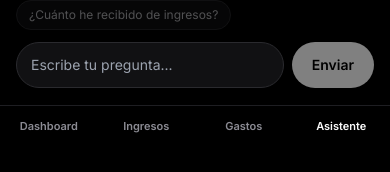
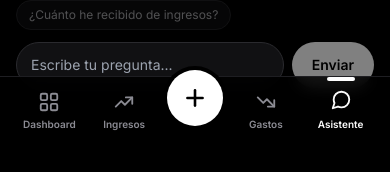
Before and after one commit to UTEC-AII/finzen-webui, a Next.js app: page /assistant in a window 390 px wide. Shown: the part 698-870 px from the top of the page. Built offline with nearby package versions, Linux system fonts and the light colour scheme; no server answers.

Commit message:
Movil: navegacion inferior con iconos, indicador activo y boton flotante +

```diff
--- a/src/components/layout/AppShell.tsx
+++ b/src/components/layout/AppShell.tsx
@@ -2,7 +2,7 @@
 
 import Link from "next/link";
 import { usePathname, useRouter } from "next/navigation";
-import type { ReactNode } from "react";
+import { useState, type ReactNode } from "react";
 import { HeaderControls } from "@/components/layout/HeaderControls";
 import { useUser } from "@/hooks/useUser";
 import { cn } from "@/lib/cn";
@@ -10,12 +10,59 @@ import { GITHUB_URL } from "@/lib/constants";
 import { useI18n } from "@/lib/i18n";
 import { useOpenAIKey } from "@/lib/openai-key";
 
+// Iconos de la navegación inferior (SVG en línea).
+function NavIcon({ href }: { href: string }) {
+  const common = {
+    width: 22,
+    height: 22,
+    viewBox: "0 0 24 24",
+    fill: "none",
+    stroke: "currentColor",
+    strokeWidth: 2,
+    strokeLinecap: "round" as const,
+    strokeLinejoin: "round" as const,
+    "aria-hidden": true,
+  };
+  if (href === "/dashboard") {
+    return (
+      <svg {...common}>
+        <rect x="3" y="3" width="7" height="7" rx="1.5" />
+        <rect x="14" y="3" width="7" height="7" rx="1.5" />
+        <rect x="14" y="14" width="7" height="7" rx="1.5" />
+        <rect x="3" y="14" width="7" height="7" rx="1.5" />
+      </svg>
+    );
+  }
+  if (href === "/incomes") {
+    return (
+      <svg {...common}>
+        <polyline points="3 17 9 11 13 15 21 7" />
+        <polyline points="14 7 21 7 21 14" />
+      </svg>
+    );
+  }
+  if (href === "/expenses") {
+    return (
+      <svg {...common}>
+        <polyline points="3 7 9 13 13 9 21 17" />
+        <polyline points="14 17 21 17 21 10" />
+      </svg>
+    );
+  }
+  return (
+    <svg {...common}>
+      <path d="M21 11.5a8.38 8.38 0 0 1-8.5 8.5 8.5 8.5 0 0 1-3.8-.9L3 21l1.9-5.7a8.5 8.5 0 0 1-.9-3.8A8.38 8.38 0 0 1 12.5 3 8.38 8.38 0 0 1 21 11.5z" />
+    </svg>
+  );
+}
+
 export function AppShell({ children }: { children: ReactNode }) {
   const user = useUser();
   const pathname = usePathname();
   const router = useRouter();
   const { t } = useI18n();
   const { configured } = useOpenAIKey();
+  const [fabOpen, setFabOpen] = useState(false);
 
   const nav = [
     { href: "/dashboard", label: t("nav.dashboard") },
@@ -24,7 +71,6 @@ export function AppShell({ children }: { children: ReactNode }) {
     { href: "/assistant", label: t("nav.assistant") },
   ];
 
-  // El asistente solo está disponible si hay clave de OpenAI configurada.
   const isDisabled = (href: string) => href === "/assistant" && !configured;
 
   async function logout() {
@@ -34,6 +80,31 @@ export function AppShell({ children }: { children: ReactNode }) {
   }
 
   const initial = user?.name?.trim().charAt(0).toUpperCase() || "F";
+
+  function MobileItem({ item }: { item: (typeof nav)[number] }) {
+    const active = pathname.startsWith(item.href);
+    const disabled = isDisabled(item.href);
+    return (
+      <Link
+        href={item.href}
+        className={cn(
+          "relative flex w-16 flex-col items-center gap-1 rounded-xl py-1.5 text-[10px] font-semibold transition-colors",
+          active ? "text-text" : disabled ? "text-muted-2/70" : "text-muted",
+        )}
+      >
+        <span
+          className={cn(
+            "absolute -top-2 h-1 w-7 rounded-full bg-primary transition-opacity",
+            active ? "opacity-100" : "opacity-0",
+          )}
+        />
+        <span className={cn("transition-transform", active && "-translate-y-0.5")}>
+          <NavIcon href={item.href} />
+        </span>
+        {item.label}
+      </Link>
+    );
+  }
 
   return (
     <div className="flex min-h-screen flex-col">
@@ -100,30 +171,73 @@ export function AppShell({ children }: { children: ReactNode }) {
         </div>
       </header>
 
-      <main className="mx-auto w-full max-w-[1040px] flex-1 px-4 pb-24 pt-4 md:pb-10">
+      <main className="mx-auto w-full max-w-[1040px] flex-1 px-4 pb-32 pt-4 md:pb-10">
         {children}
       </main>
 
-      <nav className="fixed inset-x-0 bottom-0 z-30 flex border-t border-border-soft bg-[var(--header-bg)] backdrop-blur md:hidden">
-        {nav.map((item) => {
-          const disabled = isDisabled(item.href);
-          return (
-            <Link
-              key={item.href}
-              href={item.href}
-              className={cn(
-                "flex flex-1 flex-col items-center py-3 text-[11px] font-semibold",
-                pathname.startsWith(item.href)
-                  ? "text-text"
-                  : disabled
-                    ? "text-muted-2/70"
-                    : "text-muted",
-              )}
+      {/* ===== Navegación inferior (móvil) ===== */}
+      <nav className="fixed inset-x-0 bottom-0 z-40 md:hidden">
+        {/* Menú del botón flotante */}
+        {fabOpen && (
+          <>
+            <button
+              aria-label="Cerrar"
+              onClick={() => setFabOpen(false)}
+              className="fixed inset-0 -z-10 bg-black/50 backdrop-blur-[2px]"
+            />
+            <div className="absolute bottom-[5.5rem] left-1/2 flex -translate-x-1/2 flex-col gap-2">
+              <Link
+                href="/incomes/new"
+                onClick={() => setFabOpen(false)}
+                className="flex items-center gap-2 rounded-full bg-primary px-4 py-2.5 text-sm font-semibold text-primary-fg shadow-xl"
+              >
+                <span className="text-base">+</span>
+                {t("fab.newIncome")}
+              </Link>
+              <Link
+                href="/expenses/new"
+                onClick={() => setFabOpen(false)}
+                className="flex items-center gap-2 rounded-full border border-border bg-surface px-4 py-2.5 text-sm font-semibold text-text shadow-xl"
+              >
+                <span className="text-base">−</span>
+                {t("fab.newExpense")}
+              </Link>
+            </div>
+          </>
+        )}
+
+        <div className="border-t border-border-soft bg-[var(--header-bg)] backdrop-blur">
+          <div className="mx-auto flex max-w-md items-center justify-around px-3 pb-[max(env(safe-area-inset-bottom),0.5rem)] pt-2">
+            <MobileItem item={nav[0]} />
+            <MobileItem item={nav[1]} />
+
+            {/* Botón flotante central */}
+            <button
+              onClick={() => setFabOpen((prev) => !prev)}
+              aria-label={t("dashboard.newExpense")}
+              className="relative -mt-7 flex h-14 w-14 flex-none items-center justify-center rounded-full bg-primary text-primary-fg shadow-lg ring-4 ring-[var(--bg)] transition active:scale-95"
             >
-              {item.label}
-            </Link>
-          );
-        })}
+              <svg
+                xmlns="http://www.w3.org/2000/svg"
+                width="26"
+                height="26"
+                viewBox="0 0 24 24"
+                fill="none"
+                stroke="currentColor"
+                strokeWidth="2.4"
+                strokeLinecap="round"
+                strokeLinejoin="round"
+                className={cn("transition-transform duration-200", fabOpen && "rotate-45")}
+              >
+                <line x1="12" y1="5" x2="12" y2="19" />
+                <line x1="5" y1="12" x2="19" y2="12" />
+              </svg>
+            </button>
+
+            <MobileItem item={nav[2]} />
+            <MobileItem item={nav[3]} />
+          </div>
+        </div>
       </nav>
     </div>
   );
--- a/src/lib/i18n.tsx
+++ b/src/lib/i18n.tsx
@@ -146,6 +146,8 @@ const DICT: Record<Lang, Record<string, string>> = {
     "assistant.goToProfile": "Ir a Mi perfil",
     "assistant.online": "Conectado a OpenAI",
     "assistant.offline": "Modo local (sin clave)",
+    "fab.newIncome": "Nuevo ingreso",
+    "fab.newExpense": "Nuevo gasto",
 
     "openai.title": "Clave de OpenAI",
     "openai.desc":
@@ -292,6 +294,8 @@ const DICT: Record<Lang, Record<string, string>> = {
     "assistant.goToProfile": "Go to My profile",
     "assistant.online": "Connected to OpenAI",
     "assistant.offline": "Local mode (no key)",
+    "fab.newIncome": "New income",
+    "fab.newExpense": "New expense",
 
     "openai.title": "OpenAI key",
     "openai.desc":
```
